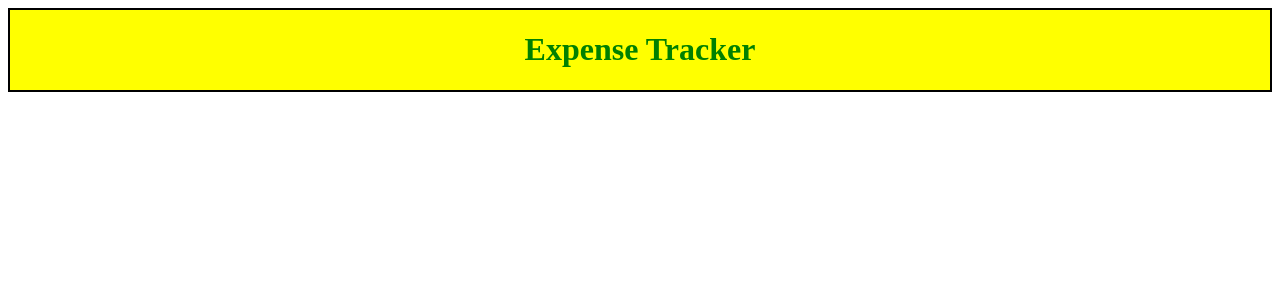
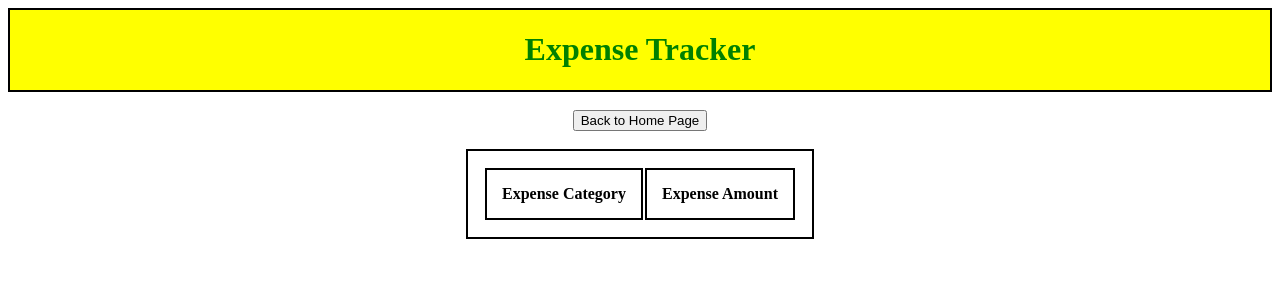
Before and after one commit to ishanstealth18/Django_Projects, a Django app: page /view_chart.html in a window 1280 px wide. Shown: the top 300 px of the page. Run offline with Django 4.2, Linux system fonts and the light colour scheme; lists and menus that the app fills with data are empty.

Commit message:
Added code for getting expense category and amount for creating a chart

```diff
--- a/expense_tracker/expense_tracker_app/templates/view_chart.html
+++ b/expense_tracker/expense_tracker_app/templates/view_chart.html
@@ -15,6 +15,22 @@
         .home_form {
             text-align: center;
         }
+
+        table, th, td {
+            border:2px solid black;
+            padding: 15px;
+            align: center;
+
+        }
+
+        .center {
+            margin-left: auto;
+            margin-right: auto;
+        }
+
+        .chart_body {
+            text-align: center;
+        }
     </style>
 </head>
 <body>
@@ -23,9 +39,29 @@
         <h1>Expense Tracker</h1>
     </div>
 
-    {{ data }}
-    {{ dict }}
-    {{ categories }}
-    {{ total }}
+    <div class="chart_body">
+        <br>
+        <a href="home.html">
+            <button style="text-align:center;">Back to Home Page</button>
+        </a>
+        <br>
+        <br>
+
+        <table class="center">
+            <tr>
+                <th>Expense Category</th>
+                <th>Expense Amount</th>
+            </tr>
+            {% for key, values in total.items %}
+                <tr>
+                    <td>{{ key }}</td>
+                    <td>{{ values }}</td>
+                </tr>
+            {% endfor %}
+        </table>
+
+    </div>
+
+
 </body>
 </html>
--- a/expense_tracker/expense_tracker_app/views.py
+++ b/expense_tracker/expense_tracker_app/views.py
@@ -204,37 +204,28 @@ def view_chart(request):
         expense_from_date = request.POST["from_date"]
         expense_to_date = request.POST["to_date"]
 
-        expense_data = ExpenseDataModel.objects.values_list('expense_category', 'expense_amount').filter(
+        expense_data = ExpenseDataModel.objects.values('expense_category', 'expense_amount').filter(
             user_id=current_user, expense_date__range=[expense_from_date, expense_to_date])
-        expense_data = list(expense_data)
         expense_data_dict = {}
 
-        # dictionary for expense category and amount
-        for item in expense_data:
-            if item[0] in expense_data_dict:
-                expense_data_dict[item[0]].append(item[1])
+        for data in expense_data:
+            if data['expense_category'] in expense_data_dict:
+                expense_data_dict[data['expense_category']].append(data['expense_amount'])
             else:
-                expense_data_dict[item[0]] = item[1]
-
-
-        # List of all the categories from expense records
-        expense_category_list = list(expense_data_dict.keys())
+                expense_data_dict[data['expense_category']] = [data['expense_amount']]
 
         expense_data_total_dict = {}
-        #for category in expense_category_list:
-            #category_amount = 0
-            #for key in expense_data_dict:
-                #if key == category:
-                    #category_amount = category_amount + (expense_data_dict[key])
-            #expense_data_total_dict.update({category: category_amount})
-
+        for category in expense_data_dict:
+            category_amount = 0
+            for price in expense_data_dict[category]:
+                category_amount = category_amount + float(price)
+            expense_data_total_dict[category] = category_amount
 
         context = {
             "from_date": expense_from_date,
             "to_date": expense_to_date,
             "data": expense_data,
             "dict": expense_data_dict,
-            "categories": expense_category_list,
             "total": expense_data_total_dict,
         }
 
```
